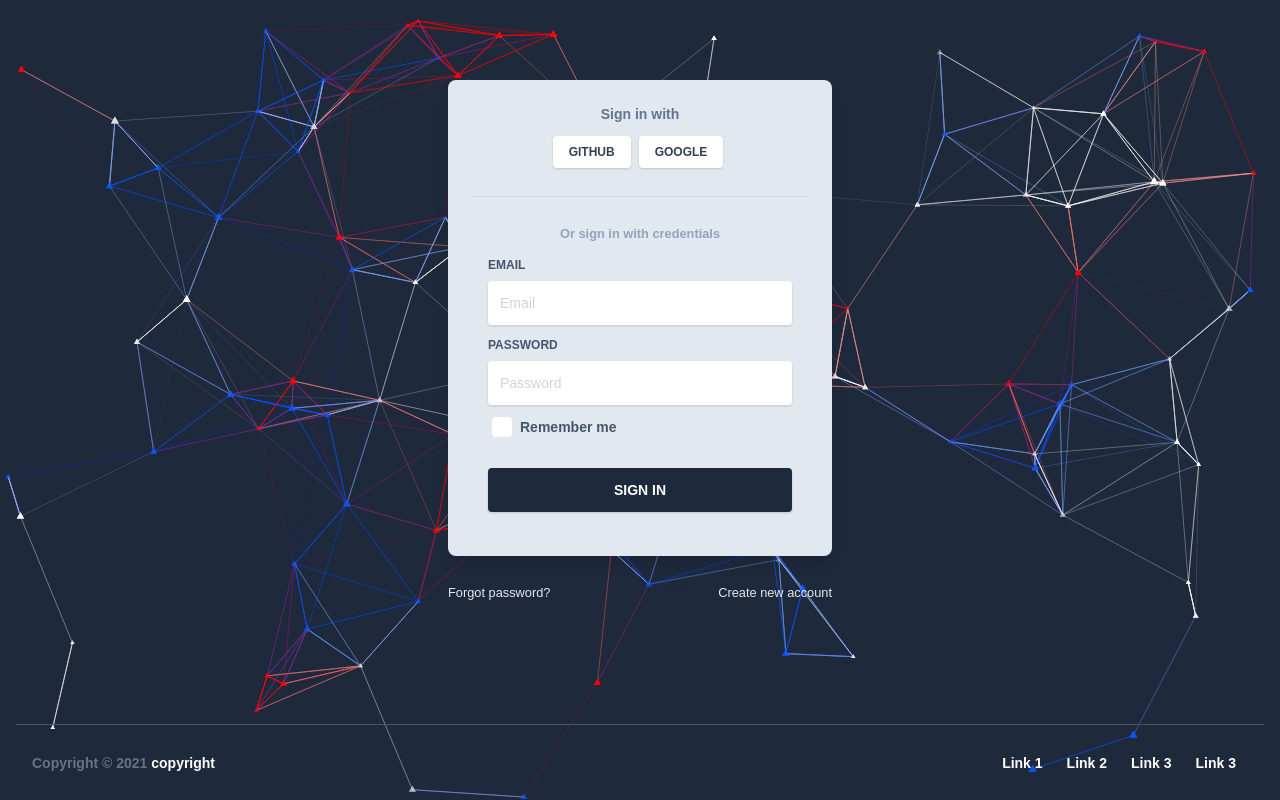
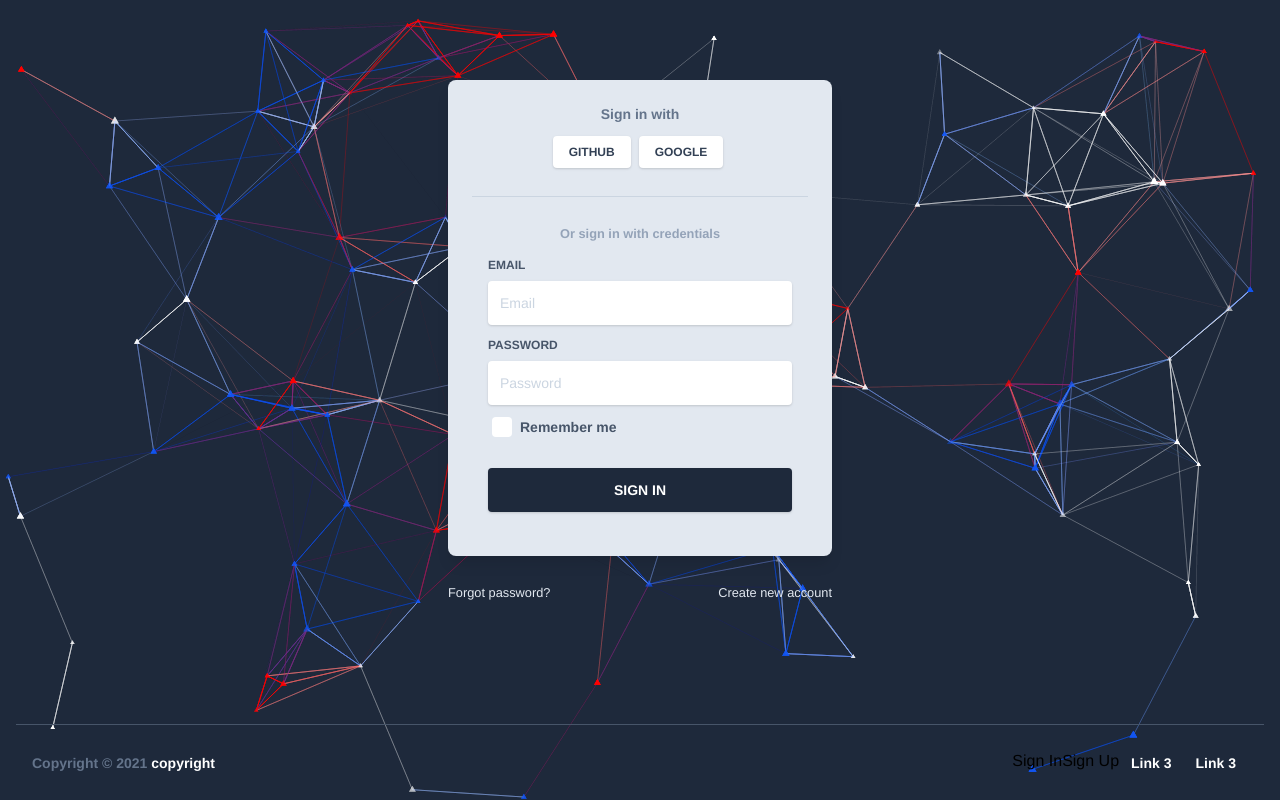
Before and after one commit to isharadilshan/react-tailwind-webpack-template, a React app: page /signin in a window 1280 px wide. Built offline with nearby package versions, Linux system fonts and the light colour scheme.

Commit message:
task: added custom css file

```diff
--- a/src/App.js
+++ b/src/App.js
@@ -3,7 +3,8 @@ import {BrowserRouter} from 'react-router-dom';
 import Auth0ProviderWithHistory from './route/Auth0ProviderWithHistory';
 import {Provider as AppProvider} from './context/AppContext';
 import AppRoutes from './route/AppRoutes';
-import './app.styles.scss';
+import './app.scss';
+import './custom.css';
 
 const App = () => {
   return (
--- a/src/components/footer/AuthFooter.js
+++ b/src/components/footer/AuthFooter.js
@@ -1,4 +1,5 @@
 import React from 'react';
+import {Link} from 'react-router-dom';
 
 const AuthFooter = () => {
   return (
@@ -20,20 +21,18 @@ const AuthFooter = () => {
           <div className='w-full md:w-8/12 px-4'>
             <ul className='flex flex-wrap list-none md:justify-end  justify-center'>
               <li>
-                <a
-                  href='#'
-                  className='text-white hover:text-blueGray-300 text-sm font-semibold block py-1 px-3'
-                >
-                  Link 1
-                </a>
+                <Link to='/signin'>
+                  <button type='button' className='btn btn-dark btn-custom'>
+                    {'Sign In'}
+                  </button>
+                </Link>
               </li>
               <li>
-                <a
-                  href='#'
-                  className='text-white hover:text-blueGray-300 text-sm font-semibold block py-1 px-3'
-                >
-                  Link 2
-                </a>
+                <Link to='/signup'>
+                  <button type='button' className='btn btn-dark btn-custom'>
+                    {'Sign Up'}
+                  </button>
+                </Link>
               </li>
               <li>
                 <a
--- /dev/null
+++ b/src/custom.css
@@ -0,0 +1,3 @@
+.test-class {
+  background-color: red !important;
+}
--- a/src/pages/static/about/AboutPage.js
+++ b/src/pages/static/about/AboutPage.js
@@ -4,7 +4,10 @@ import AnimatedBackground from '../../../components/background/AnimatedBackgroun
 const AboutPage = () => {
   return (
     <>
-      <div style={{color: 'white', zIndex: '100'}}>
+      <div
+        className='test-class'
+        style={{color: 'white', zIndex: '100', height: '300px', width: '300px'}}
+      >
         {'This is Profile View Page'}
       </div>
       <AnimatedBackground />
--- a/tailwind.config.js
+++ b/tailwind.config.js
@@ -3,7 +3,7 @@ module.exports = {
   darkMode: false, // or 'media' or 'class'
   theme: {
     fontFamily: {
-      sans: ['Graphik', 'sans-serif'],
+      sans: ['Montserrat', 'Helvetica', 'Quicksand', 'sans-serif'],
       serif: ['Merriweather', 'serif'],
     },
     extend: {
```
Also changed, not shown: src/app.scss (renamed from src/app.styles.scss, +2 -7 lines).
